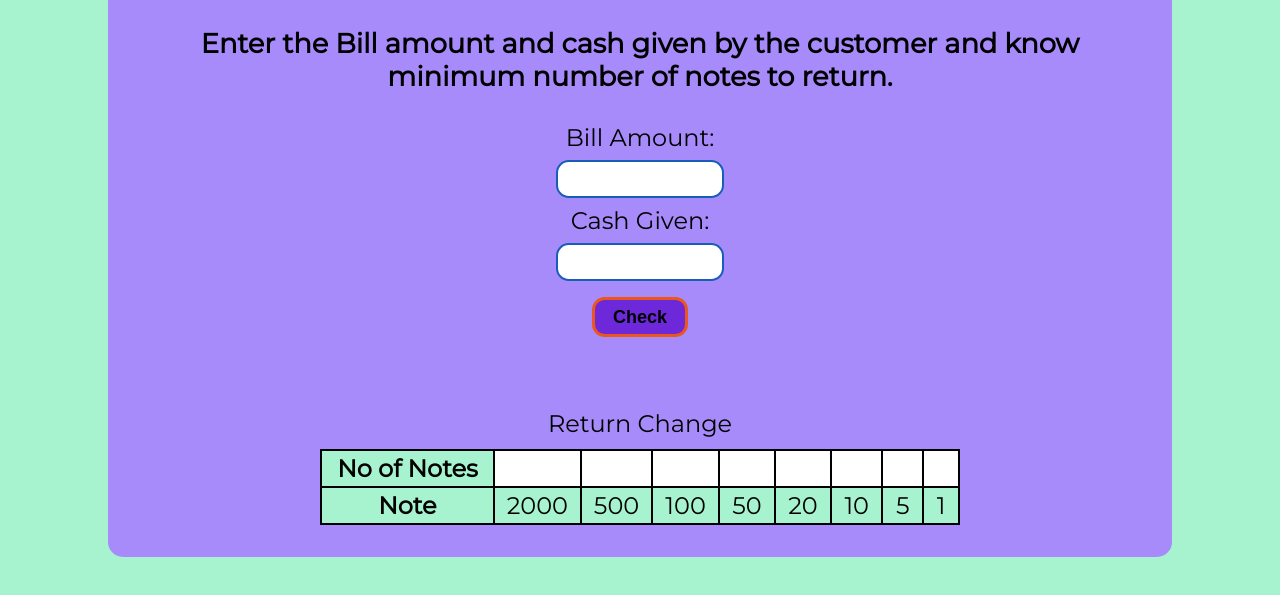
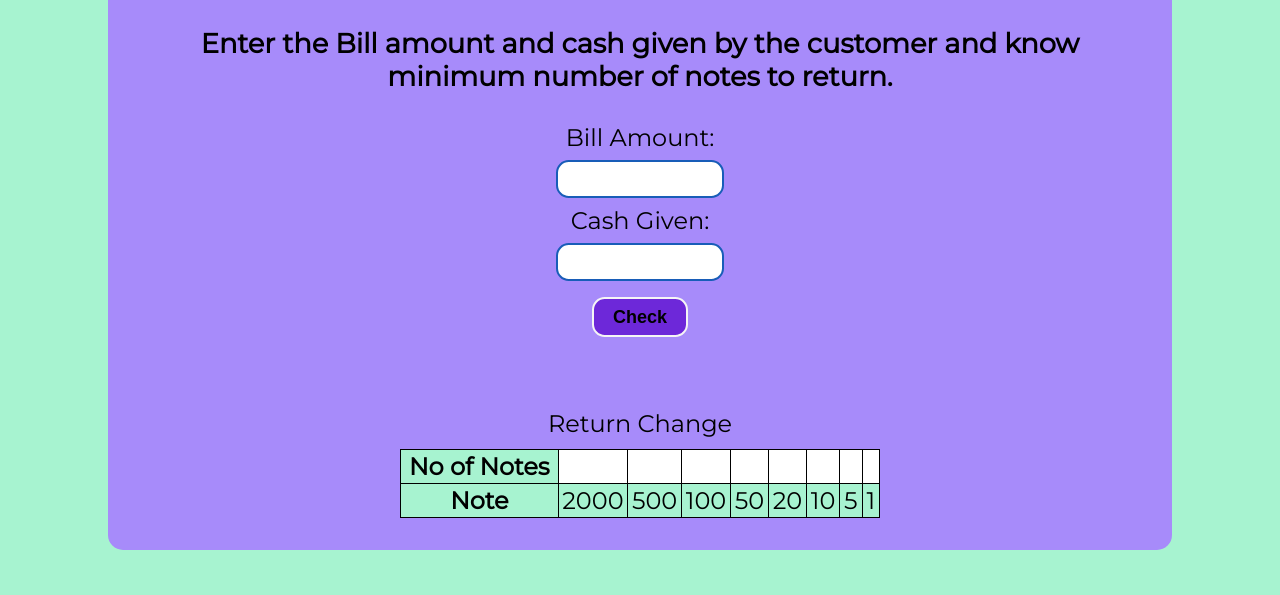
Before and after one commit to rayush158/Cash-Register, a plain HTML site: page index.html in a window 1280 px wide. Shown: the part 243-838 px from the top of the page. Drawn offline with Linux system fonts and the light colour scheme.

Commit message:
fix:  update css

```diff
--- a/main.css
+++ b/main.css
@@ -43,7 +43,7 @@ h1 {
   text-align: center;
   border-radius: 0.8rem;
   width: 6rem;
-  border: solid rgb(236, 86, 27) 3px;
+  border: solid whitesmoke 2px;
   font-size: large;
   background-color: #6d28d9;
   color: black;
@@ -56,13 +56,13 @@ p{
   padding: .2rem .2rem;
 }
 table, th, td{
-  border: solid black 2px;
+  border: solid black 1px;
   border-collapse: collapse;
-  padding: 3px ;
-  margin: 15px 15px;
+  padding: 2px ;
+  margin: 10px 10px;
   background-color: #a7f3d0;
-  height: 3vh;
-  width: 80vh;
+  height: 2vh;
+  width: 60vh;
   text-align: center;
 }
 .no-of-notes{
```
